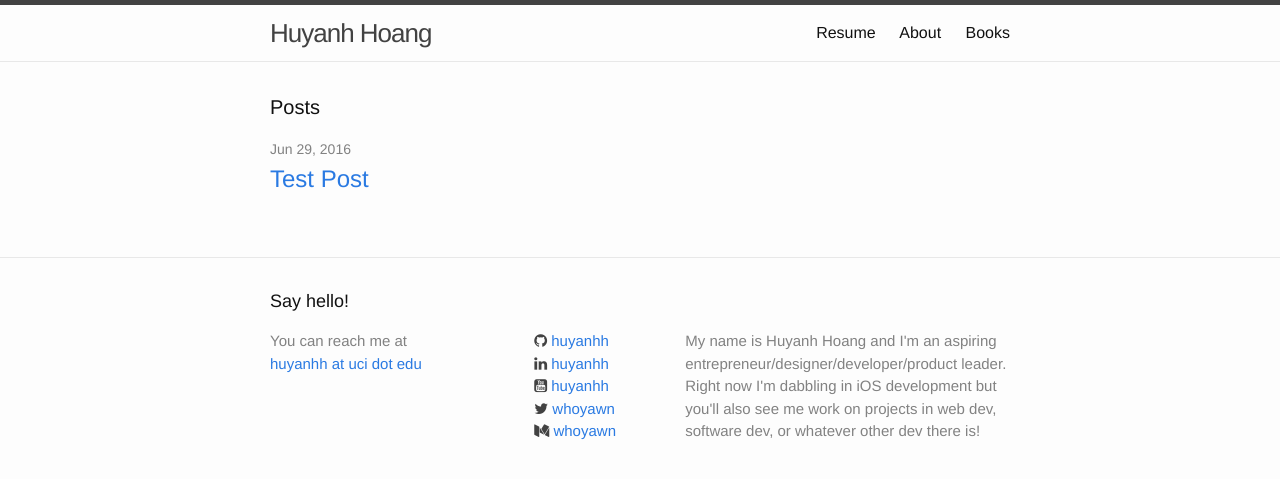
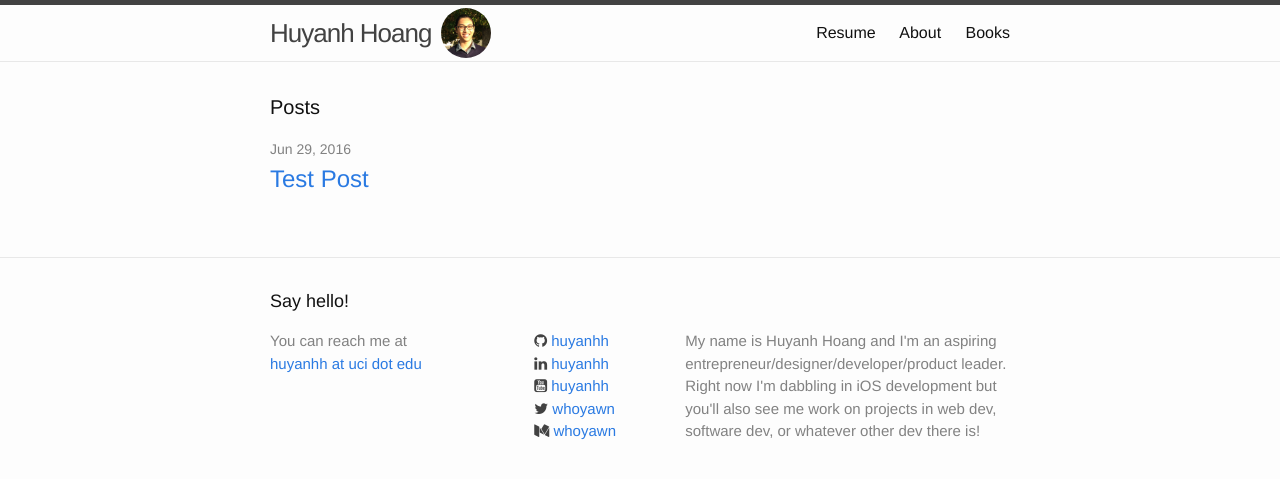
Before and after one commit to whoyawn/old-website, a Jekyll site: the page built from index.html, in a window 1280 px wide. Shown: the top 479 px of the page. Built offline with Jekyll 4.4.1, drawn with Linux system fonts in a browser that asks for light colours.

Commit message:
profile pic added

```diff
--- a/_includes/header.html
+++ b/_includes/header.html
@@ -3,7 +3,7 @@
     <div class="wrapper">
 
         <a class="site-title" href="{{ site.baseurl }}/">{{ site.title }}</a>
-
+        <img src="img/smallerer house.jpg" class="profile-img center-img">
         <nav class="site-nav">
             <a href="#" class="menu-icon">
                 <svg viewBox="0 0 18 15">
--- a/_includes/icon-github.html
+++ /dev/null
@@ -1 +0,0 @@
-<a href="https://github.com/{{ include.username }}"><span class="icon icon--github">{% include icon-github.svg %}</span><span class="username">{{ include.username }}</span></a>
--- a/_includes/icon-twitter.html
+++ /dev/null
@@ -1 +0,0 @@
-<a href="https://twitter.com/{{ include.username }}"><span class="icon icon--twitter">{% include icon-twitter.svg %}</span><span class="username">{{ include.username }}</span></a>
--- a/_sass/_base.scss
+++ b/_sass/_base.scss
@@ -194,3 +194,12 @@ pre {
 .fa {
     color: #424242;
 }
+
+/**
+* profile
+*/
+.profile-img {
+    border-radius: 50%;
+    width: 50px;
+    margin-top: 3px; /*if set padding, the box would stay the same but the insides would stretch to fill*/
+}
--- a/_sass/_layout.scss
+++ b/_sass/_layout.scss
@@ -16,6 +16,7 @@
     line-height: 56px;
     letter-spacing: -1px;
     margin-bottom: 0;
+    margin-right: 10px;
     float: left;
 
     &,
```
Also changed, not shown: _includes/icon-github.svg (deleted), _includes/icon-twitter.svg (deleted), img/smallerer house.jpg (added).
